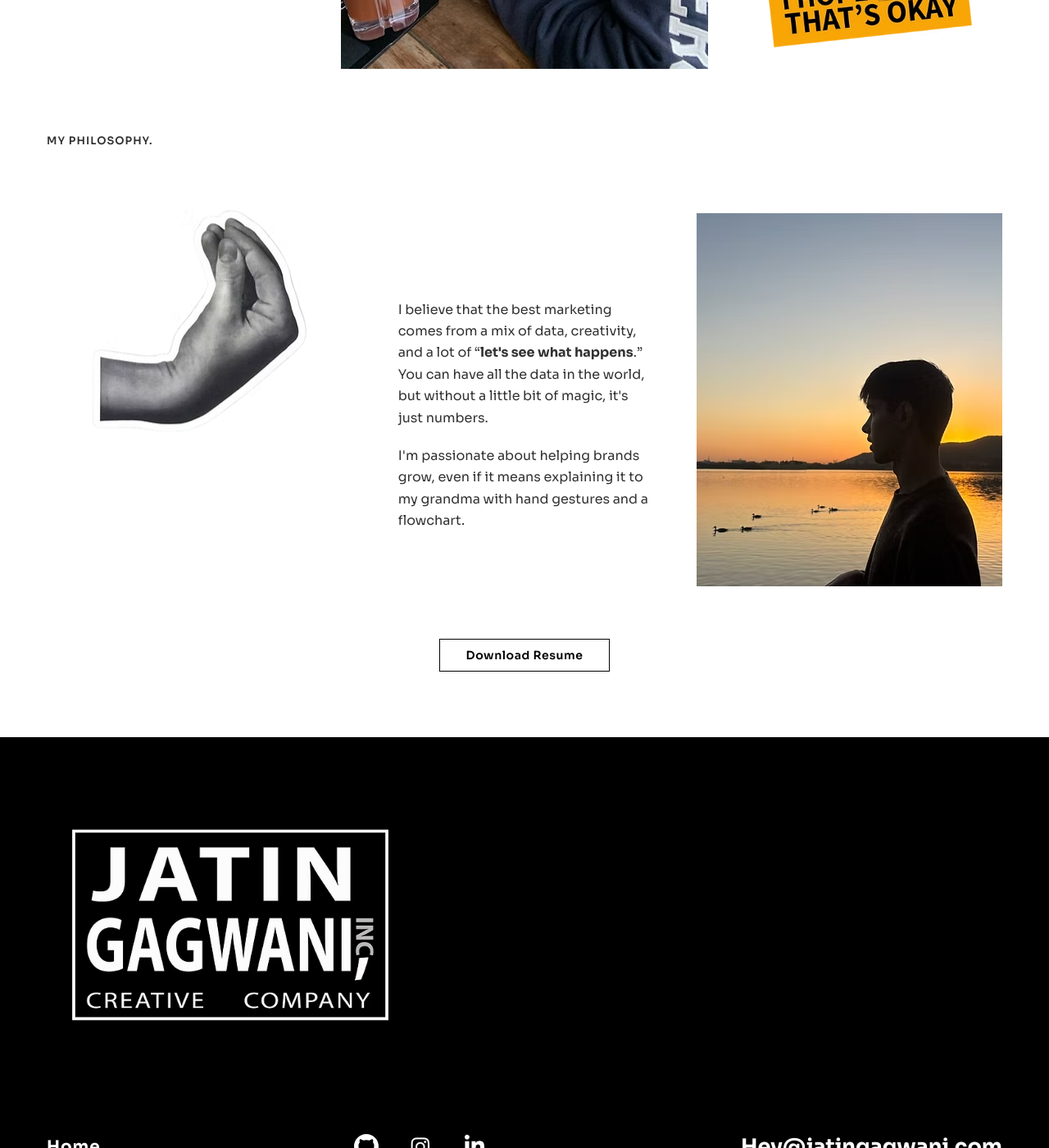
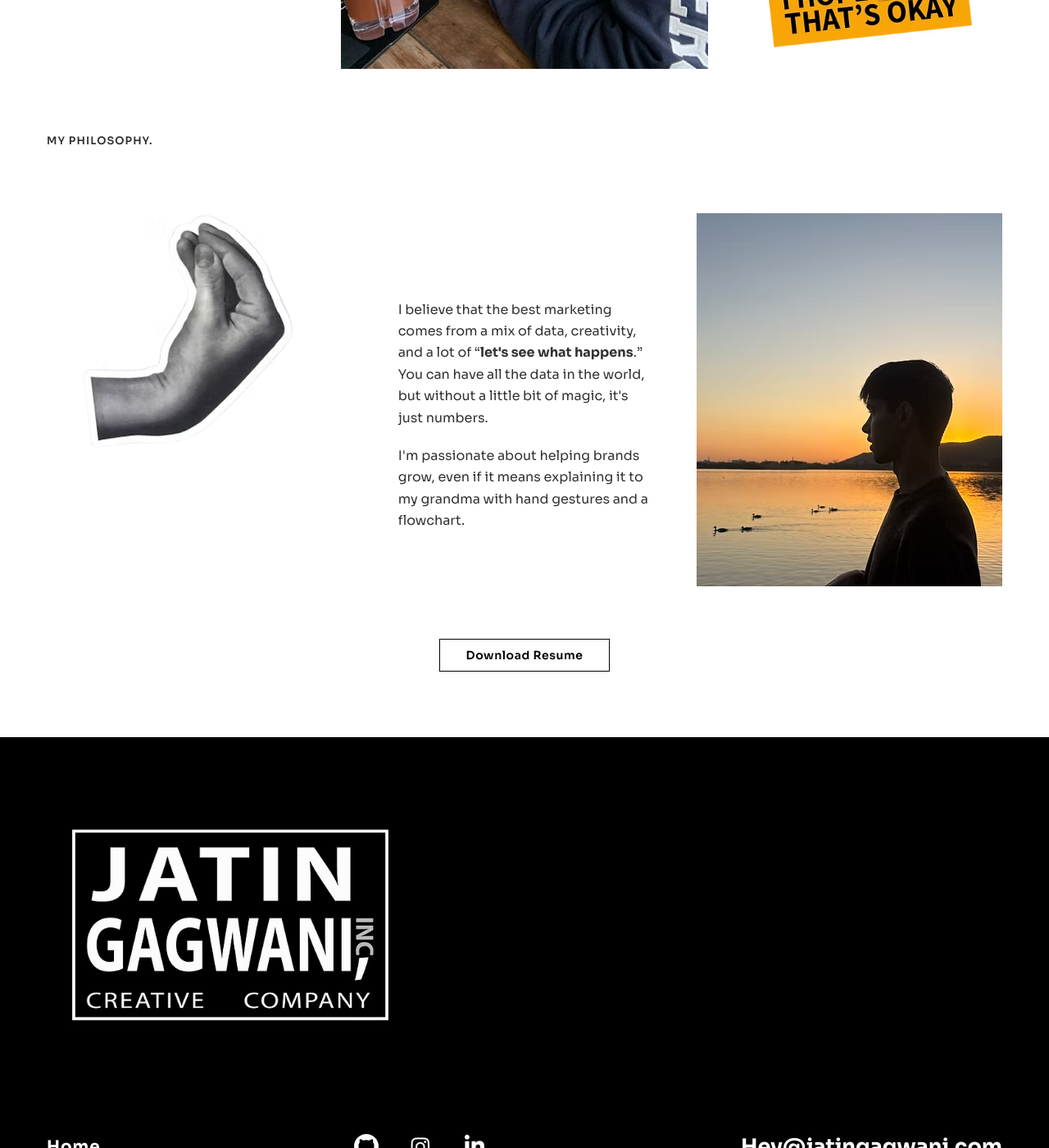
Before and after one commit to JatinGagwani/Portfolio-Website, a Jekyll site: the page index.html, which Jekyll copies as it is, in a window 1280 px wide and 1400 px high, scrolled down 710 px. Shown: the whole window at 82% size. Built offline with Jekyll 4.4.1, drawn with Linux system fonts in a browser that asks for light colours.

Commit message:
Animate philosophy hand with wrist-pivot Italian gesture rotation
Co-Authored-By: Claude Sonnet 4.6 <noreply@anthropic.com>

```diff
--- a/index.html
+++ b/index.html
@@ -23,13 +23,14 @@
     body { font-family: 'Sora', sans-serif; background: #fff; color: #323232; }
 
     @keyframes float {
-      0%   { transform: translateY(0); }
-      25%  { transform: translateY(-18px); }
-      50%  { transform: translateY(4px); }
-      75%  { transform: translateY(-12px); }
-      100% { transform: translateY(0); }
+      0%   { transform: rotate(-8deg); }
+      50%  { transform: rotate(8deg); }
+      100% { transform: rotate(-8deg); }
     }
-    .float { animation: float 1.4s ease-in-out infinite; }
+    .float {
+      animation: float 1.6s ease-in-out infinite;
+      transform-origin: bottom center;
+    }
 
     /* ─── PILL HEADER ─── */
     #site-header {
```
